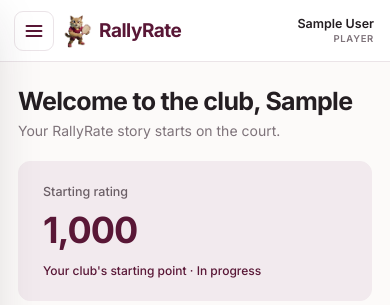
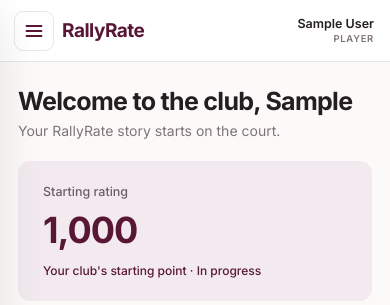
Before and after one commit to Bochikoyy/RallyRate-Caipang-Chrisnel-G7, a Django app: page /player/ in a window 390 px wide. Shown: the top 305 px of the page. Run offline with Django 5.2, Linux system fonts and the light colour scheme; the visitor is signed in with stand-in values (Sample User, id 1); data comes from the database, SQL or seed files in the repository; data that the repository does not hold is empty; parts of the project's set-up code (start-up, migrations or seed data) failed here and were passed over.

Commit message:
style(ui): hide mascot logo in mobile workspace topbar and drawer

```diff
--- a/static/css/site.css
+++ b/static/css/site.css
@@ -504,9 +504,10 @@
     background: var(--ws-blush);
   }
   .ws-brand-mascot {
-    width: 54px;
-    height: 54px;
-    margin: -8px -11px -8px -12px;
+    display: none;
+  }
+  .ws-brand {
+    gap: 0;
   }
   .ws-brand-text {
     font-size: 19px;
--- a/templates/workspace_base.html
+++ b/templates/workspace_base.html
@@ -6,7 +6,7 @@
   <meta name="viewport" content="width=device-width, initial-scale=1">
   <meta name="theme-color" content="#591736">
   <title>{% block title %}RallyRate{% endblock %}</title>
-  <link rel="stylesheet" href="{% static 'css/site.css' %}?v=20261126-mobile-p1">
+  <link rel="stylesheet" href="{% static 'css/site.css' %}?v=20261126-mobile-nologo">
 </head>
 <body class="ws-body {% block body_class %}{% endblock %}">
   <header class="ws-topbar">
```
